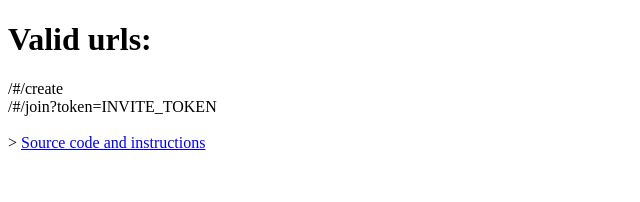
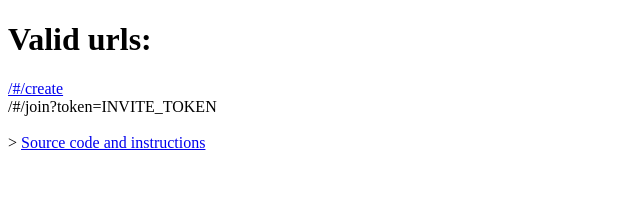
Before and after one commit to afska/quickp2p, a React (Create React App) app: page / in a window 1280 px wide. Shown: the top 202 px of the page, without its empty margins (0-640 px from the left). Built offline with nearby package versions, Linux system fonts and the light colour scheme.

Commit message:
Adding link

```diff
--- a/src/App.js
+++ b/src/App.js
@@ -19,7 +19,7 @@ export default class App extends Component {
 		return (
 			<div>
 				<h1>Valid urls:</h1>
-				/#/create
+				<a href="/#/create">/#/create</a>
 				<br />
 				/#/join?token=INVITE_TOKEN
 				<br />
```
